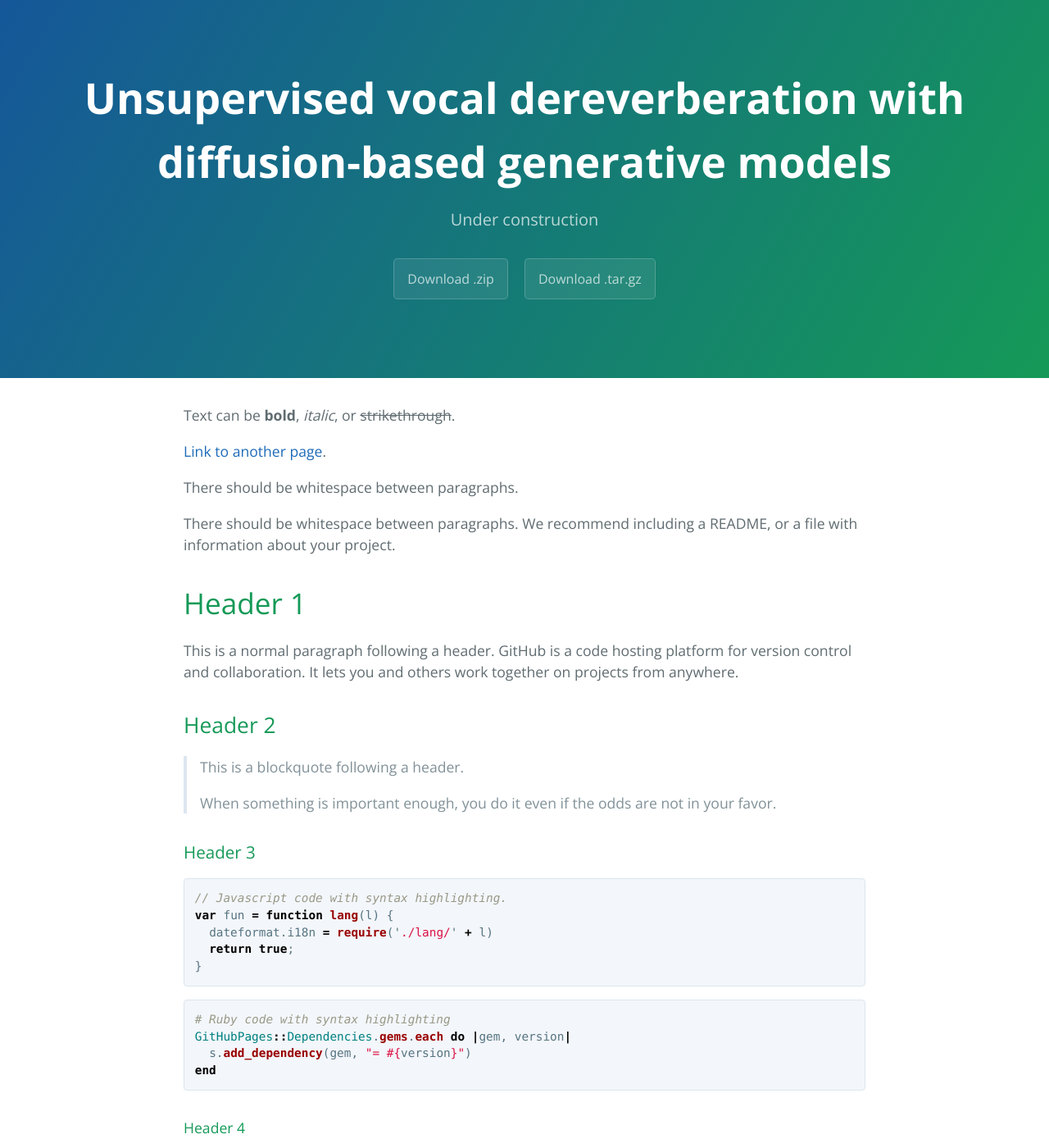
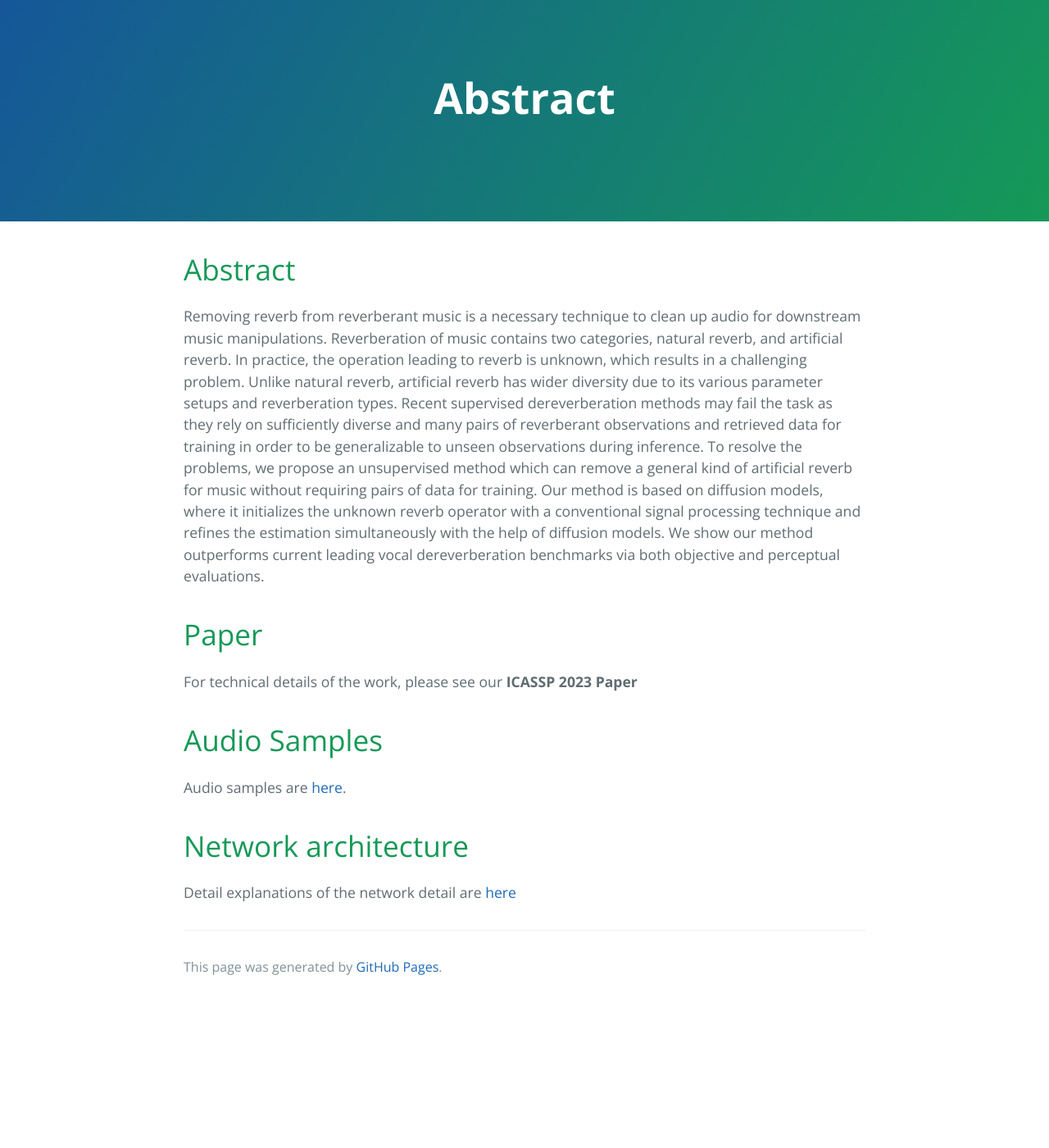
Before and after one commit to koichi-saito-sony/koichi-saito-sony.github.io, a Jekyll site: the page built from unsupervised-vocal-dereverb/index.md, in a window 1280 px wide and 1400 px high. Shown: the whole window at 82% size. Built offline with Jekyll 4.4.1, drawn with Linux system fonts in a browser that asks for light colours; the repository's description, which GitHub fills in, is left out; our own code applies the rules of GitHub Pages for plain Markdown files; some of the changed text lies outside the part shown.

Commit message:
init demo page

````diff
--- a/unsupervised-vocal-dereverb/_config.yml
+++ b/unsupervised-vocal-dereverb/_config.yml
@@ -1,5 +1,5 @@
+remote_theme: pages-themes/cayman@v0.2.0
+
+plugins:
+- jekyll-remote-theme # add this line to the plugins list if you already have one
 title: [Unsupervised vocal dereverberation with diffusion-based generative models]
-description: Under construction
-show_downloads: true
-google_analytics:
-theme: jekyll-theme-cayman
--- a/unsupervised-vocal-dereverb/index.md
+++ b/unsupervised-vocal-dereverb/index.md
@@ -2,122 +2,16 @@
 layout: default
 ---
 
-Text can be **bold**, _italic_, or ~~strikethrough~~.
+# Abstract
+Removing reverb from reverberant music is a necessary technique to clean up audio for downstream music manipulations. Reverberation of music contains two categories, natural reverb, and artificial reverb. In practice, the operation leading to reverb is unknown, which results in a challenging problem. Unlike natural reverb, artificial reverb has wider diversity due to its various parameter setups and reverberation types. Recent supervised dereverberation methods may fail the task as they rely on sufficiently diverse and many pairs of reverberant observations and retrieved data for training in order to be generalizable to unseen observations during inference. To resolve the problems, we propose an unsupervised method which can remove a general kind of artificial reverb for music without requiring pairs of data for training. Our method is based on diffusion models, where it initializes the unknown reverb operator with a conventional signal processing technique and refines the estimation simultaneously with the help of diffusion models. We show our method outperforms current leading vocal dereverberation benchmarks via both objective and perceptual evaluations.
+# Paper
 
-[Link to another page](./another-page.html).
+For technical details of the work, please see our **ICASSP 2023 Paper**
 
-There should be whitespace between paragraphs.
+# Audio Samples
 
-There should be whitespace between paragraphs. We recommend including a README, or a file with information about your project.
+Audio samples are [here](./audio_samples.md).
 
-# Header 1
+# Network architecture
 
-This is a normal paragraph following a header. GitHub is a code hosting platform for version control and collaboration. It lets you and others work together on projects from anywhere.
-
-## Header 2
-
-> This is a blockquote following a header.
->
-> When something is important enough, you do it even if the odds are not in your favor.
-
-### Header 3
-
-```js
-// Javascript code with syntax highlighting.
-var fun = function lang(l) {
-  dateformat.i18n = require('./lang/' + l)
-  return true;
-}
-```
-
-```ruby
-# Ruby code with syntax highlighting
-GitHubPages::Dependencies.gems.each do |gem, version|
-  s.add_dependency(gem, "= #{version}")
-end
-```
-
-#### Header 4
-
-*   This is an unordered list following a header.
-*   This is an unordered list following a header.
-*   This is an unordered list following a header.
-
-##### Header 5
-
-1.  This is an ordered list following a header.
-2.  This is an ordered list following a header.
-3.  This is an ordered list following a header.
-
-###### Header 6
-
-| head1        | head two          | three |
-|:-------------|:------------------|:------|
-| ok           | good swedish fish | nice  |
-| out of stock | good and plenty   | nice  |
-| ok           | good `oreos`      | hmm   |
-| ok           | good `zoute` drop | yumm  |
-
-### There's a horizontal rule below this.
-
-* * *
-
-### Here is an unordered list:
-
-*   Item foo
-*   Item bar
-*   Item baz
-*   Item zip
-
-### And an ordered list:
-
-1.  Item one
-1.  Item two
-1.  Item three
-1.  Item four
-
-### And a nested list:
-
-- level 1 item
-  - level 2 item
-  - level 2 item
-    - level 3 item
-    - level 3 item
-- level 1 item
-  - level 2 item
-  - level 2 item
-  - level 2 item
-- level 1 item
-  - level 2 item
-  - level 2 item
-- level 1 item
-
-### Small image
-
-![Octocat](https://github.githubassets.com/images/icons/emoji/octocat.png)
-
-### Large image
-
-![Branching](https://guides.github.com/activities/hello-world/branching.png)
-
-
-### Definition lists can be used with HTML syntax.
-
-<dl>
-<dt>Name</dt>
-<dd>Godzilla</dd>
-<dt>Born</dt>
-<dd>1952</dd>
-<dt>Birthplace</dt>
-<dd>Japan</dd>
-<dt>Color</dt>
-<dd>Green</dd>
-</dl>
-
-```
-Long, single-line code blocks should not wrap. They should horizontally scroll if they are too long. This line should be long enough to demonstrate this.
-```
-
-```
-The final element.
-```
+Detail explanations of the network detail are [here](./network.md)
````
Also changed, not shown: unsupervised-vocal-dereverb/audio_samples.md (added, +1 -0 lines), unsupervised-vocal-dereverb/network.md (added, +1 -0 lines).
